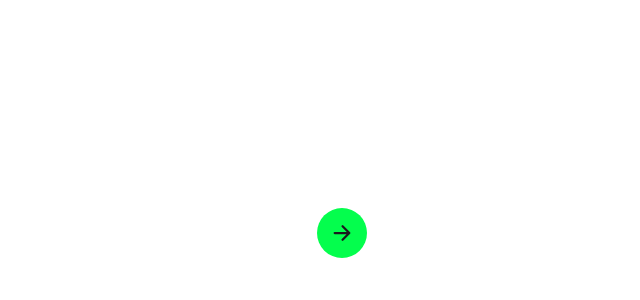
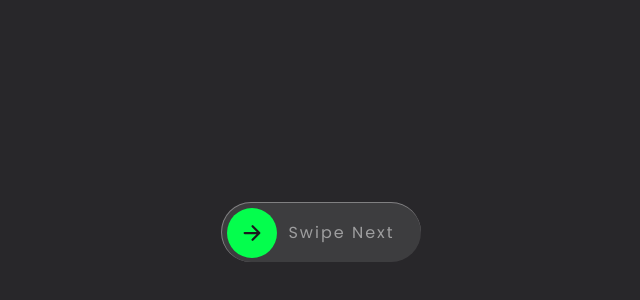
Before and after one commit to CJR85/swipe-button-hover, a plain HTML site: page index.html in a window 1280 px wide. Shown: the part 168-468 px from the top of the page, without its empty margins (319-959 px from the left). Drawn offline with nearby package versions, Linux system fonts and the light colour scheme.

Commit message:
Style bg color

```diff
--- a/style.css
+++ b/style.css
@@ -12,6 +12,7 @@ body {
   justify-content: center;
   align-items: center;
   min-height: 100vh;
+  background: #28272a;
 }
 
 .btn {
@@ -41,6 +42,7 @@ body {
 
 .btn span {
   position: absolute;
+  left: 5px;
   width: 50px;
   height: 50px;
   background: #04fe4d;
```
